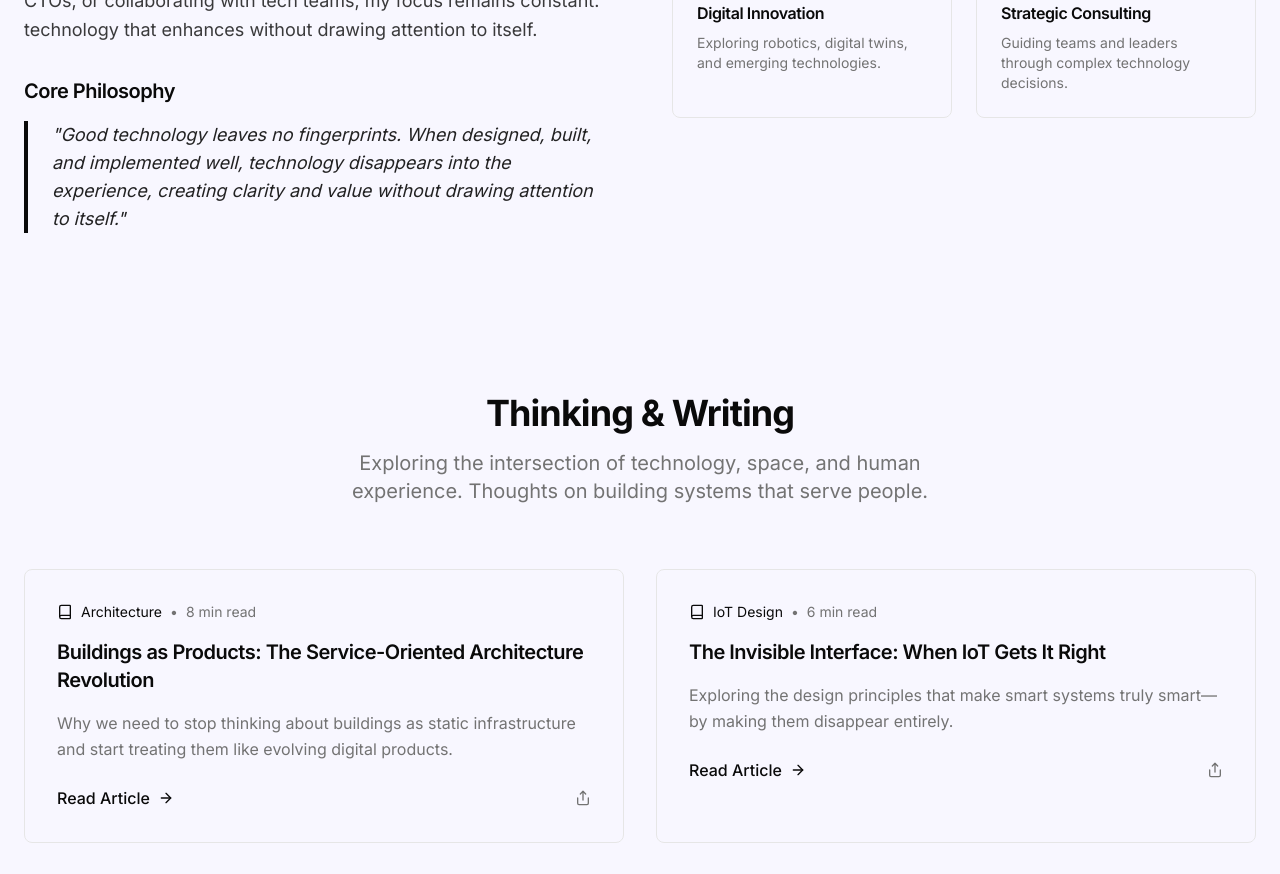
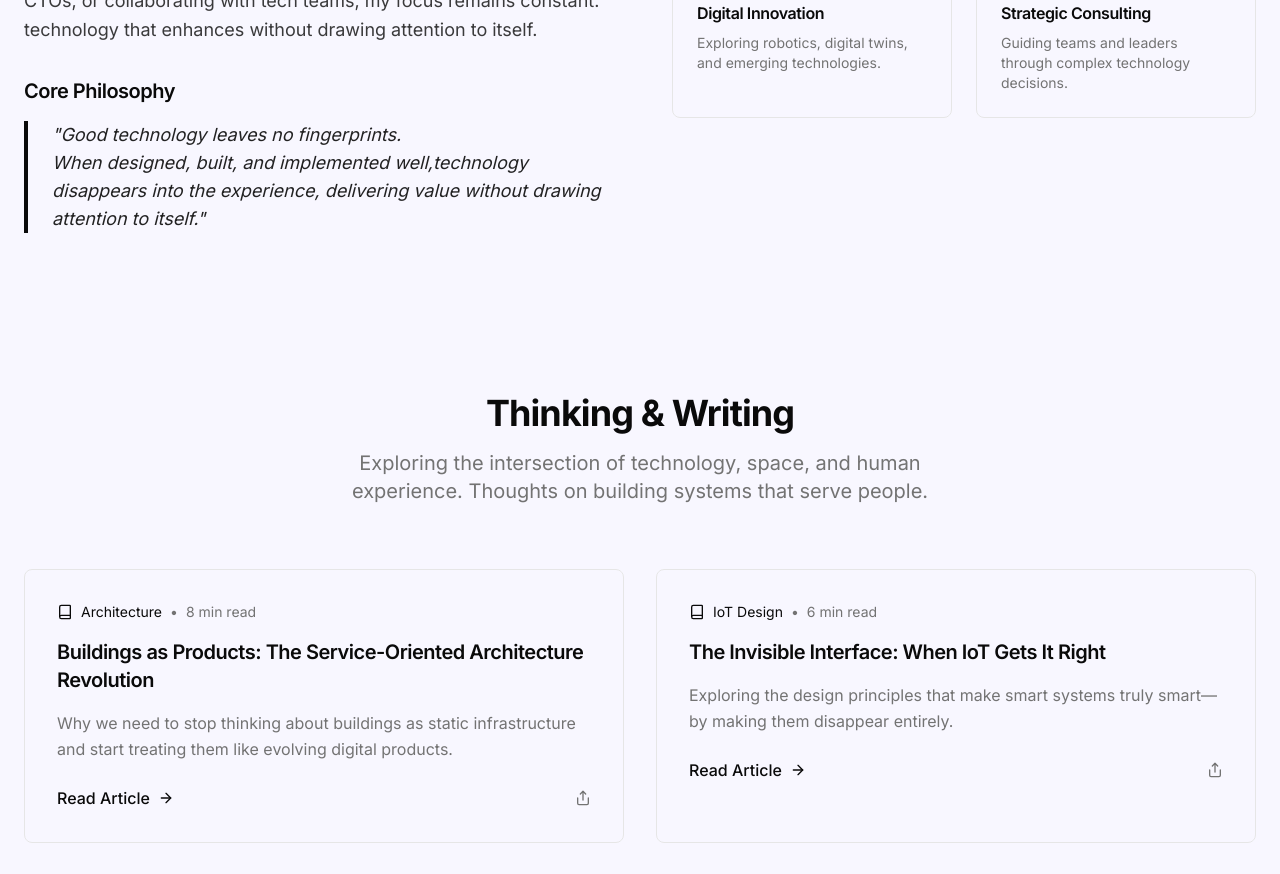
Before and after one commit to andre-bourgeois/andre-bourgeois.github.io, a React (Vite) app: page / in a window 1280 px wide. Shown: the part 1280-2154 px from the top of the page. Built offline with nearby package versions, Linux system fonts and the light colour scheme.

Commit message:
Code edited in Lovable Code Editor
Edited UI in Lovable

```diff
--- a/src/components/About.tsx
+++ b/src/components/About.tsx
@@ -37,8 +37,9 @@ const About = () => {
             <div className="mt-8">
               <h3 className="text-xl font-semibold mb-4">Core Philosophy</h3>
               <blockquote className="border-l-4 border-primary pl-6 text-lg italic text-foreground/90">
-                "Good technology leaves no fingerprints. When designed, built, and implemented well,
-                technology disappears into the experience, creating clarity and value without drawing attention to itself."
+                "Good technology leaves no fingerprints. <br />
+                When designed, built, and implemented well,technology disappears into
+                the experience, delivering value without drawing attention to itself."
               </blockquote>
             </div>
           </div>
```
